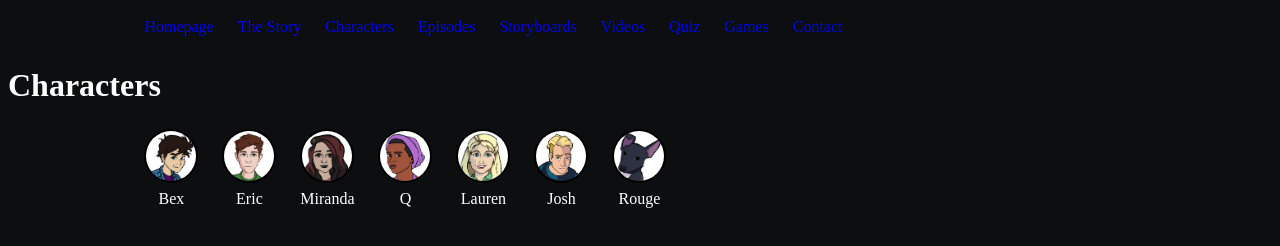
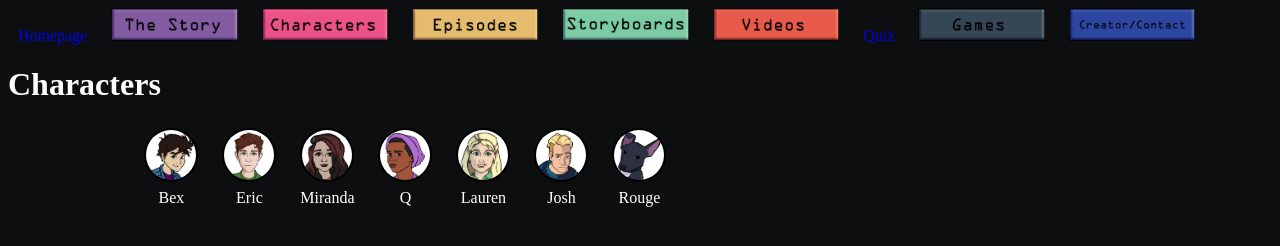
Before and after one commit to marisacohen/Glitch-Witch-Pitch, a plain HTML site: page pages/characters.html in a window 1280 px wide. Drawn offline with Linux system fonts and the light colour scheme.

Commit message:
Updated Nav Bar
Updated the Homepage Nav Bar and updated the Character Homepage Nav Bar

```diff
--- a/css/episodes.css
+++ b/css/episodes.css
@@ -86,7 +86,7 @@ h2 {
         background:url("../images/episodes_page/work-1.jpg") 50% 0 no-repeat fixed;
 		background-size: cover;
         color: white;
-        height: 600px;
+        height: 900px;
         margin: 0 auto;
         padding: 0;
         width: 100%;
--- a/css/main.css
+++ b/css/main.css
@@ -16,16 +16,30 @@ body{
 /*Navigation Positioning*/
 nav {
     overflow: hidden;
-    width: 80%;
+    width: 100%;
     margin: 0px auto;
 }
 
 nav a{
-    display: inline-block;
     text-align: center;
     text-decoration: none;
     padding: 10px;
     margin: 0px auto;
+}
+
+nav a img{
+	width: 10%;
+	height: 10%;
+}
+
+ul{
+	list-style-type: none;
+	margin: 0;
+	padding: 0;
+}
+
+li {
+	display: inline;
 }
 /*Banner Size and Positioning*/
 #banner{
--- a/pages/characters.html
+++ b/pages/characters.html
@@ -11,15 +11,17 @@
         <div id="page">
             <header>
                 <nav>
-                    <a href="../index.html">Homepage</a>
-                    <a href="the-story.html">The Story</a>
-                    <a href="characters.html">Characters</a>
-                    <a href="episodes.html">Episodes</a>
-                    <a href="storyboards.html">Storyboards</a>
-                    <a href="videos.html">Videos</a>
-                    <a href="quiz.html">Quiz</a>
-                    <a href="games.html">Games</a>
-                    <a href="contact.html">Contact</a>
+                   <ul>
+                    	<li><a href="index.html"> Homepage</a></li>
+                    	<li><a href="pages/the-story.html"><img src="../images/navigation_buttons/TheStoryButton.jpg" alt="The Story"/></a></li>
+                    	<li><a href="pages/characters.html"><img src="../images/navigation_buttons/CharactersButton.jpg"alt="Characters"/></a></li>
+						<li><a href="pages/episodes.html"><img src="../images/navigation_buttons/EpisodesButton.jpg" alt="Episodes"/></a></li>
+                    	<li><a href="pages/storyboards.html"><img src="../images/navigation_buttons/StoryboardButton.jpg" alt="Storyboards"/></a></li>
+                    	<li><a href="videos.html"><img src="../images/navigation_buttons/VideosButton.jpg" alt="Videos"/></a></li>
+                    	<li><a href="pages/quiz.html">Quiz</a></li>
+                    	<li><a href="pages/games.html"><img src="../images/navigation_buttons/GamesButton.jpg" alt="Games" /></a></li>
+                    	<li><a href="pages/contact.html"><img src="../images/navigation_buttons/CreatorContactButton.jpg" alt="Contact" /></a></li>
+                    </ul>
 
 					<!--TO ADD LATER
 					<a href="downloadables.html">Downloadables</a>
```
Also changed, not shown: index.html (+11 -10 lines), images/navigation_buttons/CharactersButton.jpg (added), images/navigation_buttons/CreatorContactButton.jpg (added), images/navigation_buttons/EpisodesButton.jpg (added), images/navigation_buttons/GamesButton.jpg (added), images/navigation_buttons/StoryboardButton.jpg (added), images/navigation_buttons/TheStoryButton.jpg (added), images/navigation_buttons/VideosButton.jpg (added), images/navigation_buttons/navbarCharacters.png (added), images/navigation_buttons/navbarCreatorContact.png (added), images/navigation_buttons/navbarEpisodes.png (added), images/navigation_buttons/navbarGames.png (added), images/navigation_buttons/navbarHome.png (added), images/navigation_buttons/navbarStoryboards.png (added), 2 more files.
